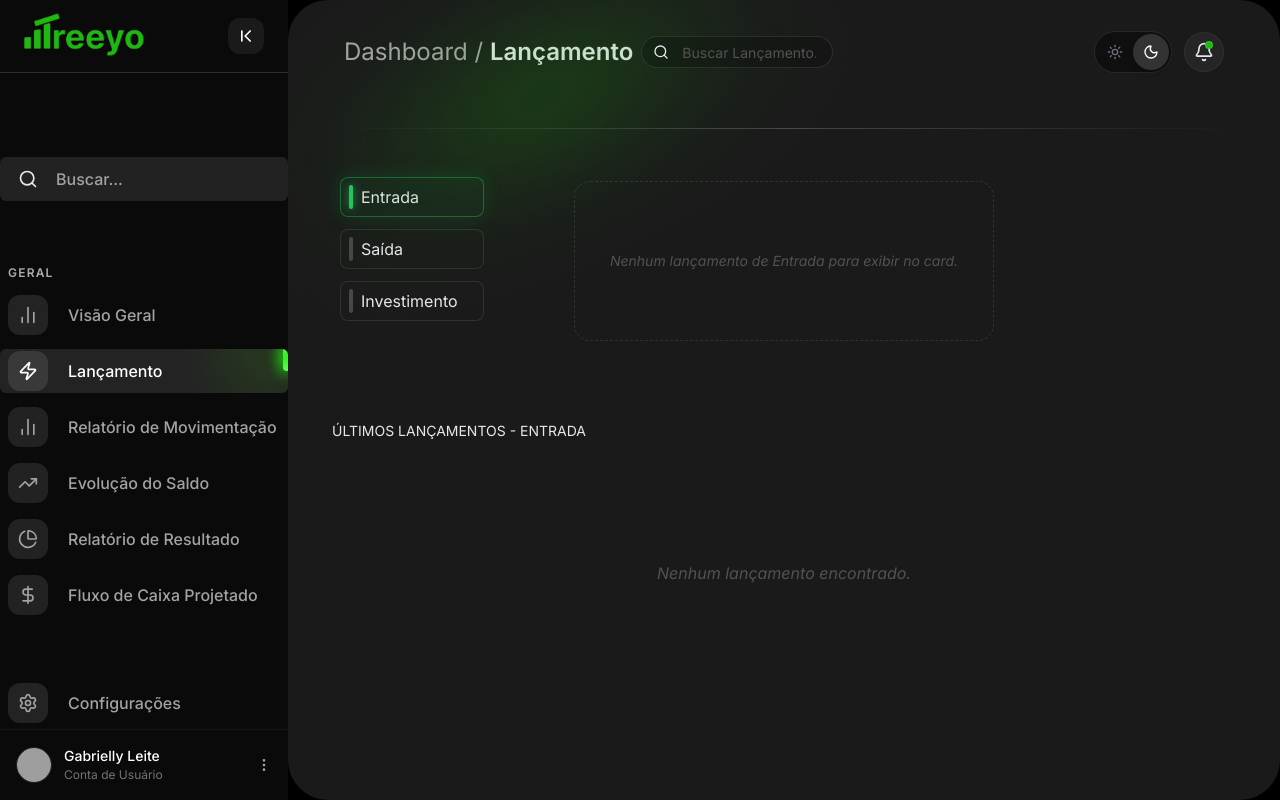
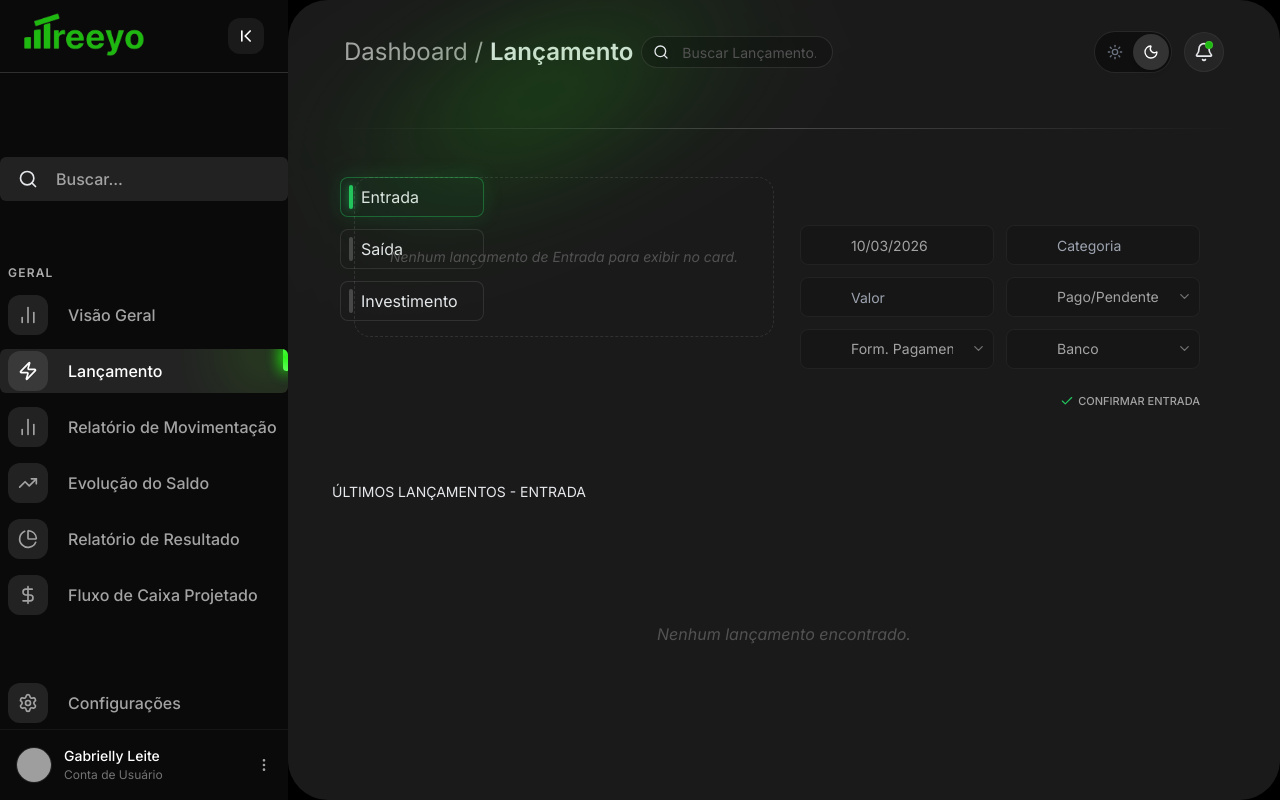
Before and after one commit to gabriellyleitedev/treeyo-dashboard-saas, a React (Vite) app: page /lancamento in a window 1280 px wide. Built offline with nearby package versions, Linux system fonts and the light colour scheme; grey boxes are pictures that could not be loaded.

Commit message:
nova alteração

```diff
--- a/src/components/FormularioLancamento.jsx
+++ b/src/components/FormularioLancamento.jsx
@@ -100,7 +100,7 @@ const FormularioLancamento = ({ tipoSelecionado, aoConfirmar }) => {
     return (
         <motion.div
             animate={shake ? { x: [-10, 10, -10, 10, 0] } : {}}
-            className="w-full max-w-[350px]"
+            className="w-full max-w-[400px] mx-auto lg:mx-0"
             onClick={limparErros}
         >
             <div className="grid grid-cols-2 gap-3 mb-4">
--- a/src/pages/Lancamento.jsx
+++ b/src/pages/Lancamento.jsx
@@ -188,24 +188,23 @@ const Lançamento = () => {
                     </motion.div>
                 </div>
 
-                <div className="shrink-0 ">
+                <div className="flex flex-col xl:flex-row-reverse items-center xl:items-start justify-between w-full xl:!-mt-36 gap-y-10 xl:gap-y-0">
 
+    {/* BLOCO DO FORMULÁRIO: Topo no iPad/Mobile e Direita no Desktop */}
+    <div className="shrink-0 w-full xl:w-auto">
         <motion.div variants={itemVariants}>
-                        {/*
-                        <div className="col-span-12 lg:col-span-4 pr-10 ">
+            <div className="flex justify-center xl:justify-end w-full px-4 pt-12 xl:px-0 xl:pr-10">
                 <FormularioLancamento
                     tipoSelecionado={TipoAtivo}
                     aoConfirmar={(novo) => setLista([novo, ...lista])}
                 />
             </div>
-                         */}
         </motion.div>
     </div>
 
-                <motion.div variants={itemVariants} className="shrink-0 w-full">
-
-                    {/* CARD */}
-                    <div className="flex justify-center md:!-mt-[140px] lg:justify-center shrink-0 md:justify-end lg:py-0 py-14">
+    {/* BLOCO DO CARD: Centralizado horizontalmente no espaço restante */}
+    <motion.div variants={itemVariants} className="w-full xl:flex-1 ">
+        <div className="flex justify-center w-full py-6 xl:py-0 lg:translate-x-18">
             {listaGeral.length > 0 ? (
                 <CardLancamento lancamento={listaGeral[0]} />
             ) : (
@@ -214,8 +213,9 @@ const Lançamento = () => {
                 </div>
             )}
         </div>
+    </motion.div>
 
-                </motion.div>
+</div>
 
                 <motion.div variants={itemVariants} className="w-full flex-1 min-h-0 flex flex-col px-0">
 
```
Lines whose indentation alone changed are shown as unchanged.
